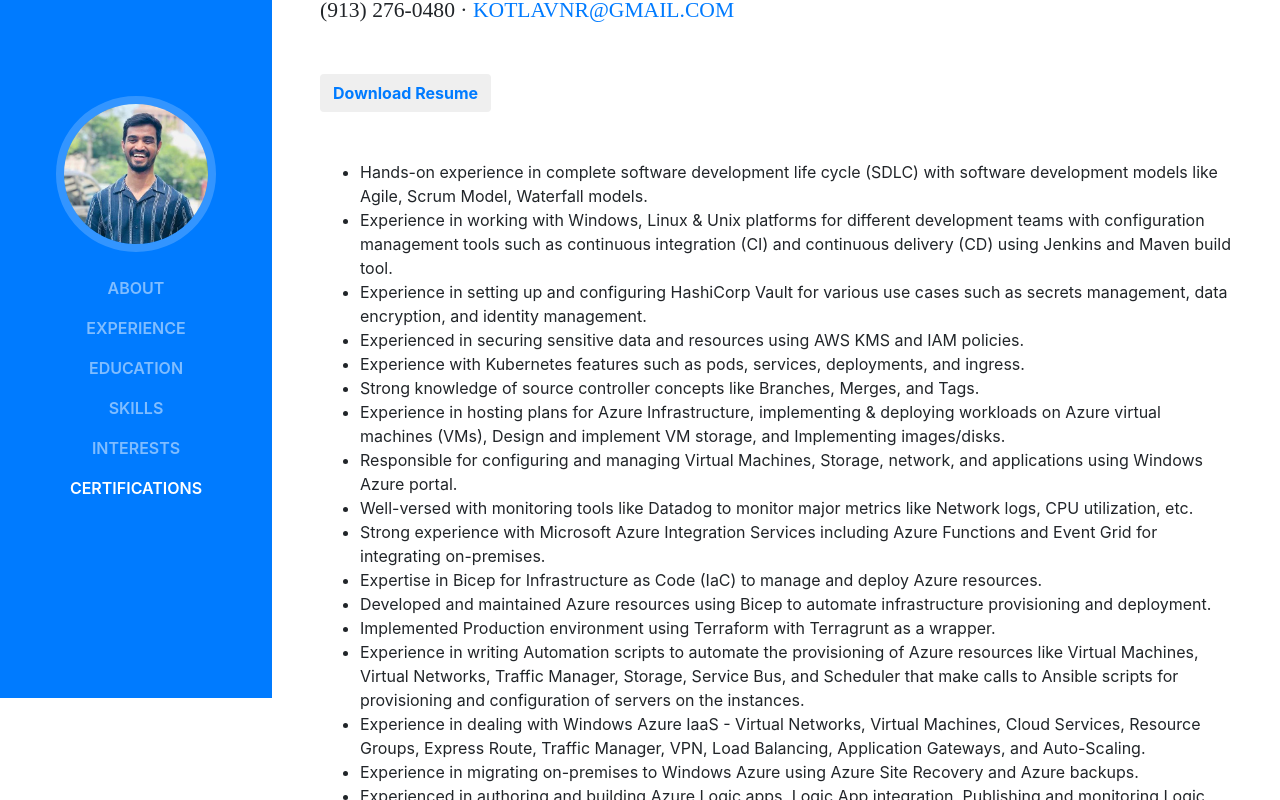
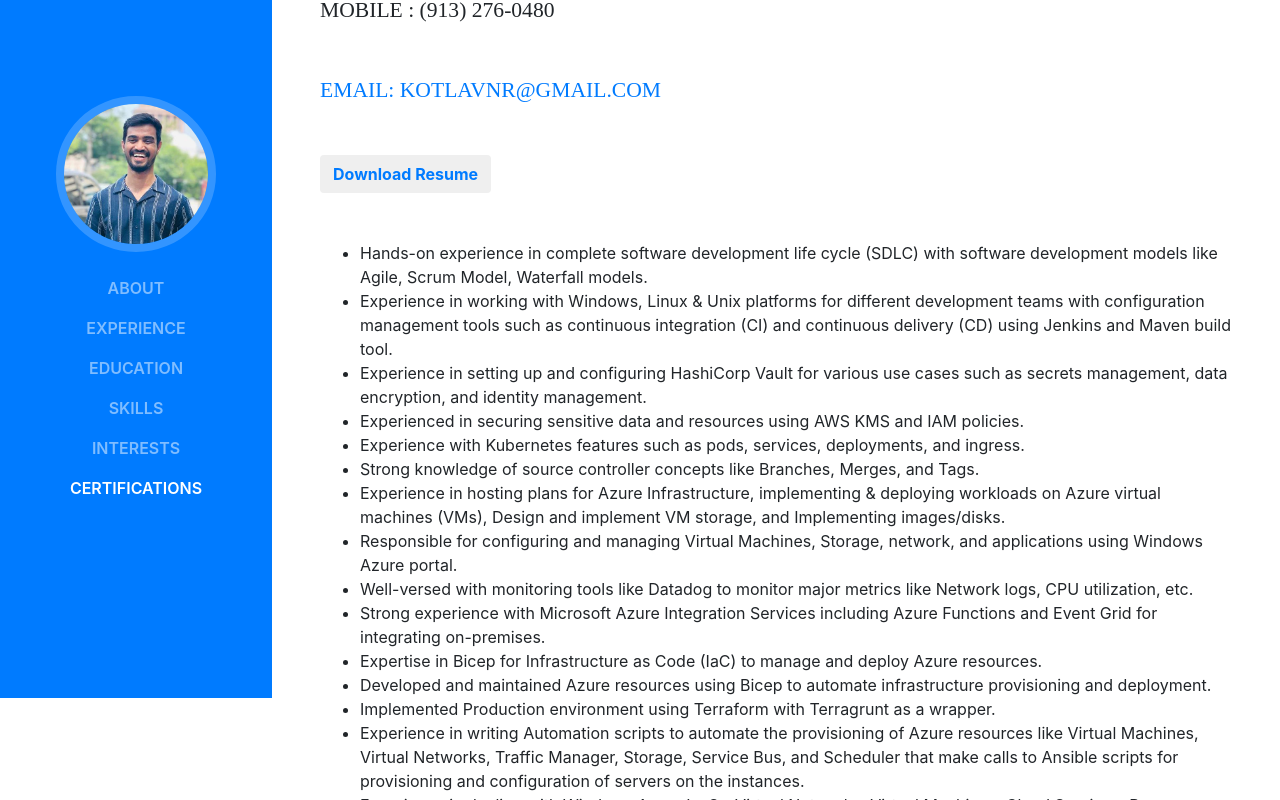
Before and after one commit to vivek040404/personal-portfolio, a website with bundled scripts: page index.html in a window 1280 px wide. Shown: the part 102-902 px from the top of the page. Built offline with nearby package versions, Linux system fonts and the light colour scheme; a web font is replaced by a local one.

Commit message:
Update index.html

```diff
--- a/index.html
+++ b/index.html
@@ -71,8 +71,11 @@
         <h1 class="mb-0">Vivekananda
           <span class="text-primary">Reddy</span>
         </h1>
-        <div class="subheading mb-5"> (913) 276-0480 ·
-          <a href="mailto:kotlavnr@gmail.com">kotlavnr@gmail.com</a>
+        <div class="subheading mb-5">
+          <a >Mobile : (913) 276-0480</a>
+        </div>
+        <div class="subheading mb-5">
+          <a href="mailto:kotlavnr@gmail.com">Email: kotlavnr@gmail.com</a>
         </div>
         <button class="btn rounded font-weight-bold">
           <a href="./img/Vivek_Devops_Resume.docx" download="./img/Vivek_Devops_Resume.docx"
```
